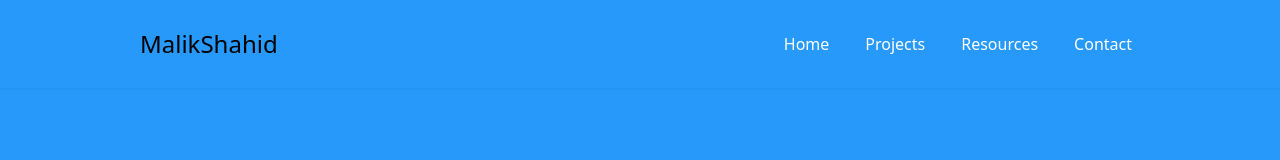
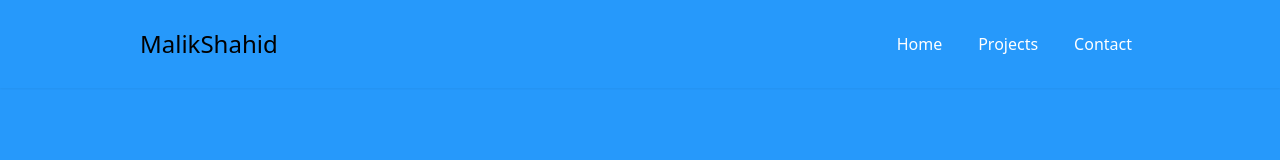
Before and after one commit to SShahid97/portfolio, a React (Create React App) app: page / in a window 1280 px wide. Shown: the top 160 px of the page. Built offline with nearby package versions, Linux system fonts and the light colour scheme.

Commit message:
chore: remove resources link

```diff
--- a/src/components/Header.jsx
+++ b/src/components/Header.jsx
@@ -38,12 +38,12 @@ function Header({appTitle}) {
                        </Link>
 
                     </li>
-                    <li  className='flex flex-col items-center px-2 py-4  '>
+                    {/* <li  className='flex flex-col items-center px-2 py-4  '>
                         <Link  href="#" onClick={() => scrollTo('home')} className='hover:border-b-2 ' >
-                            Resources
+                            About
                         </Link>
 
-                    </li>
+                    </li> */}
                     <li className='flex flex-col items-center px-2 py-4  '>
                         <Link  href="#" onClick={() => scrollTo('contact')} className='hover:border-b-2 ' >
                             Contact
@@ -71,14 +71,14 @@ function Header({appTitle}) {
                         Projects
                        </Link>
                     </li>
-                    <li className='p-5'>
+                    {/* <li className='p-5'>
                         <Link  href="#" onClick={() =>{
                             scrollTo('home')
                             setToggle(!toggle)
                         }} >
-                        Resources
+                        About
                         </Link>
-                    </li>
+                    </li> */}
                     <li className='p-5'>
                         <Link  href="#" onClick={() =>{
                             scrollTo('contact')
```
